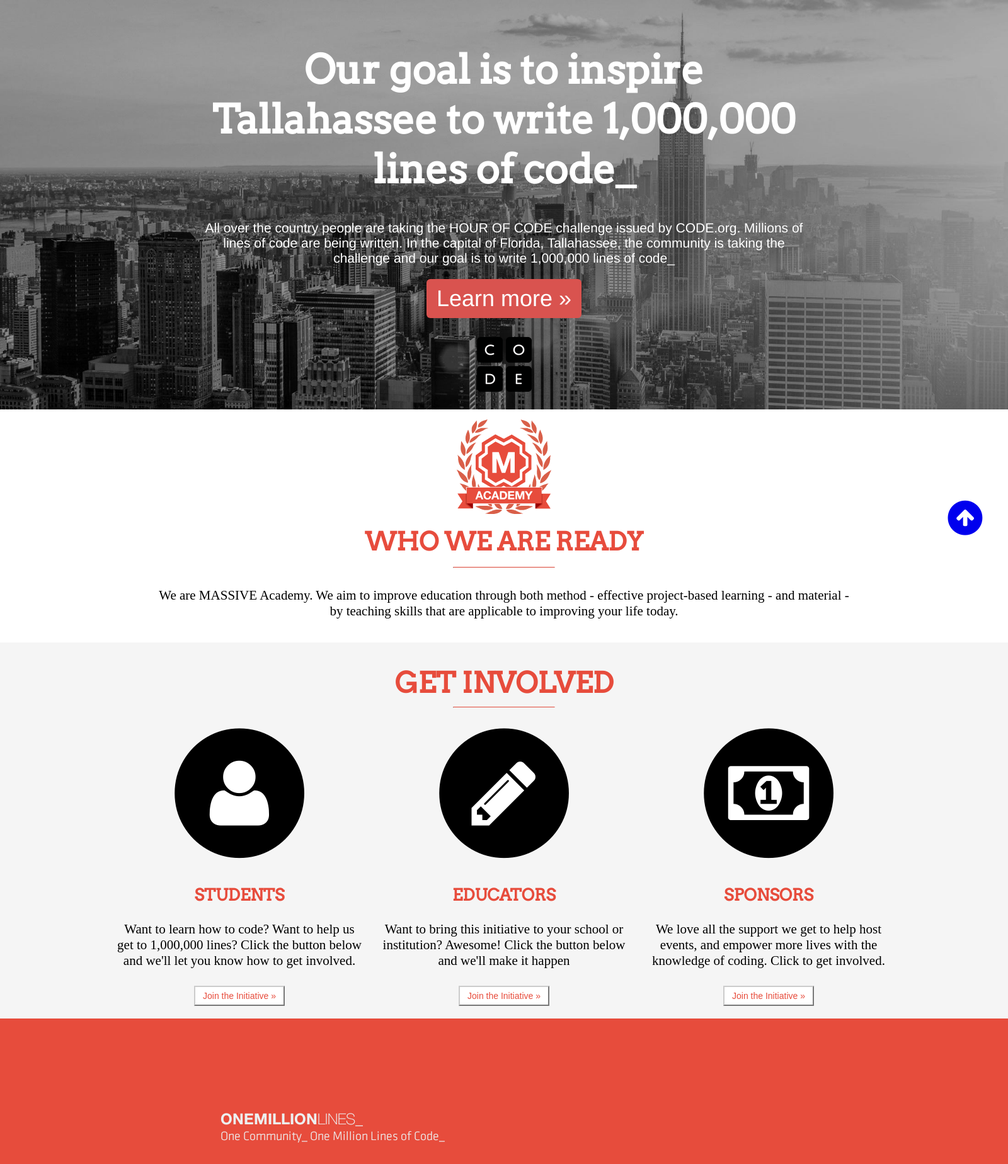
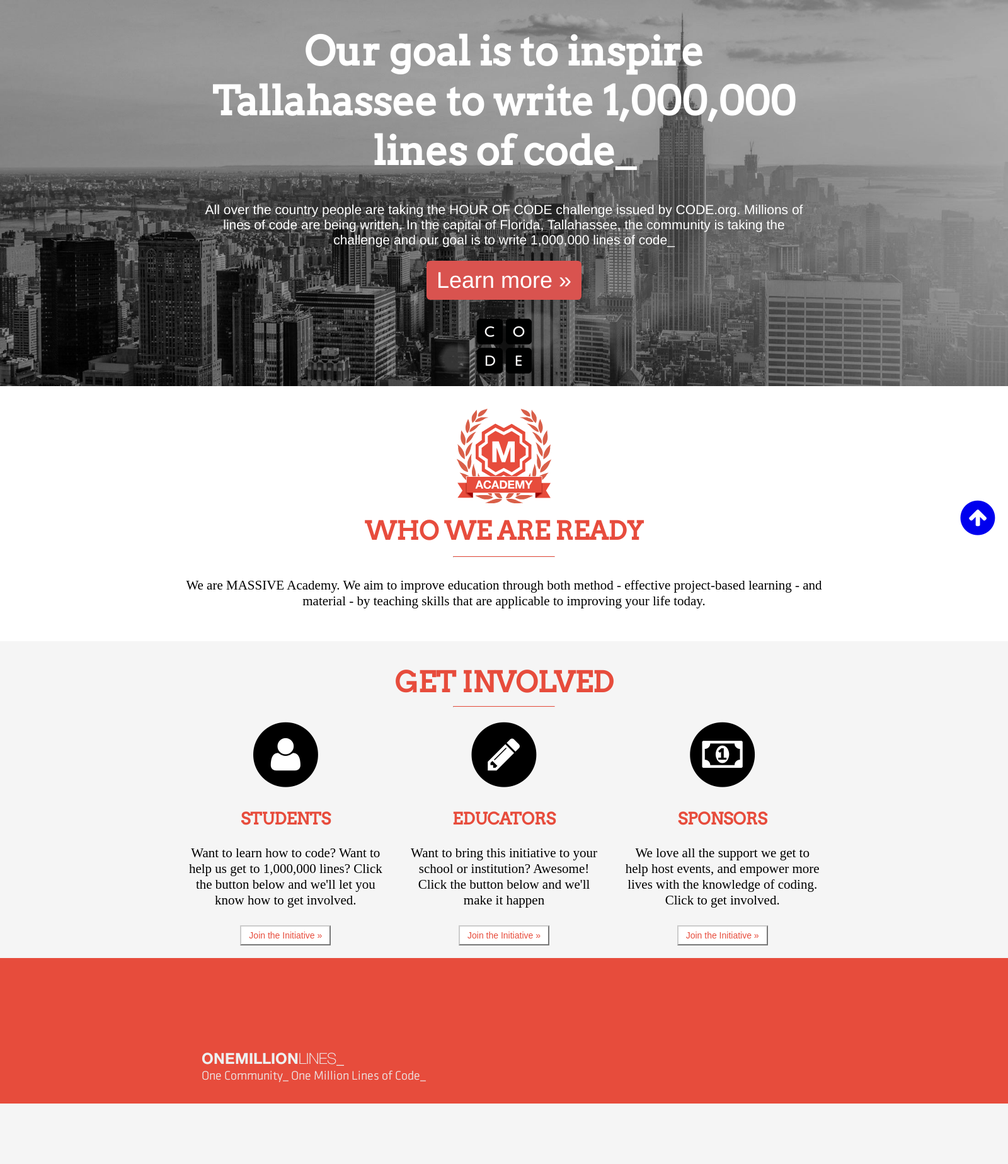
Before and after one commit to HabibGn92/PHP_Symfony, a PHP site: page / in a window 1600 px wide. Shown: the part 50-1898 px from the top of the page at 63% size. After the commit the page ends 1802 px from the top, so only its background shows below. Run offline with PHP 8.4, Linux system fonts and the light colour scheme.

Commit message:
completing responsive act ex02

```diff
--- a/Module2/act-2.2/ex02/css/custom.css
+++ b/Module2/act-2.2/ex02/css/custom.css
@@ -28,7 +28,6 @@ nav img{
 }
 
 #home{
-    height: 650px;
     background-image: url('../images/hero-image.jpg');
     background-size:cover;
     text-align: center;
@@ -36,6 +35,7 @@ nav img{
     display: flex;
     flex-direction: column;
     justify-content: center;
+    padding-bottom: 20px;
 }
 
 #home div{
@@ -72,6 +72,7 @@ nav img{
     justify-content: center;
     align-items: center;
     font-size: 21px;
+    padding: 20px 0 15px;
 }
 #who h2{
     font-size: 40px;
@@ -86,7 +87,7 @@ nav img{
     margin-top: 15px;
 }
 #who p{
-    width: 70%;
+    width: 65%;
     text-align: center;
 }
 
@@ -114,6 +115,7 @@ nav img{
 #get-involved .bloc{
     display: flex;
     justify-content: center;
+    width: 65%;
 }
 .item{
     width: 390px;
@@ -140,12 +142,68 @@ nav img{
 footer{
     background-color: #e74c3c;
     padding-top: 150px;
-    padding-left: 350px;
+    padding-left: 20%;
     padding-bottom: 30px;
 }
 #back-to-top{
     position: absolute;
     width: 50px;
     top: 840px;
-    left: 1500px;
+    left: 95%;
 }
+
+/********************* media Queries **************** */
+@media screen and (max-width: 1199px){
+    #home div{
+        width: 70%;
+    }
+    #who p{
+        width:75%;
+    }
+    #get-involved .bloc{
+        width:75%;
+    }
+    footer{
+        padding-left: 15%;
+    }
+}
+
+@media screen and (max-width: 991px){
+    #home div{
+        width: 80%;
+    }
+    #who p{
+        width:80%;
+    }
+    #get-involved .bloc{
+        flex-direction: column;
+        align-items: center;
+        width:100%;
+        gap: 20px;
+    }
+    .item{
+        width: 80%;
+    }
+    #back-to-top{
+        left: 92%;
+    }
+}
+
+@media screen and (max-width: 767px){
+    #home div{
+        width: 95%;
+    }
+    #who p{
+        width:95%;
+    }
+    .item{
+        width: 95%;
+    }
+    footer{
+        padding-left: 2%;
+    }
+    #back-to-top{
+        left: 90%;
+    }
+
+}
--- a/Module2/act-2.2/ex02/index.html
+++ b/Module2/act-2.2/ex02/index.html
@@ -55,7 +55,7 @@
       <hr>
       <div class="bloc">
           <div class="item">
-            <span class="fa-stack fa-4x">
+            <span class="fa-stack fa-2x">
             <i class="fa fa-circle fa-stack-2x"></i>
             <i class="fa fa-user fa-stack-1x fa-inverse"></i>
           </span>
@@ -66,7 +66,7 @@
           <button>Join the Initiative »</button>
           </div>
           <div class="item">
-            <span class="fa-stack fa-4x">
+            <span class="fa-stack fa-2x">
             <i class="fa fa-circle fa-stack-2x"></i>
             <i class="fa fa-pencil fa-stack-1x fa-inverse"></i>
           </span>
@@ -77,7 +77,7 @@
           <button>Join the Initiative »</button>
           </div>
           <div class="item">
-            <span class="fa-stack fa-4x">
+            <span class="fa-stack fa-2x">
             <i class="fa fa-circle fa-stack-2x"></i>
             <i class="fa fa-money fa-stack-1x fa-inverse"></i>
           </span>
```
